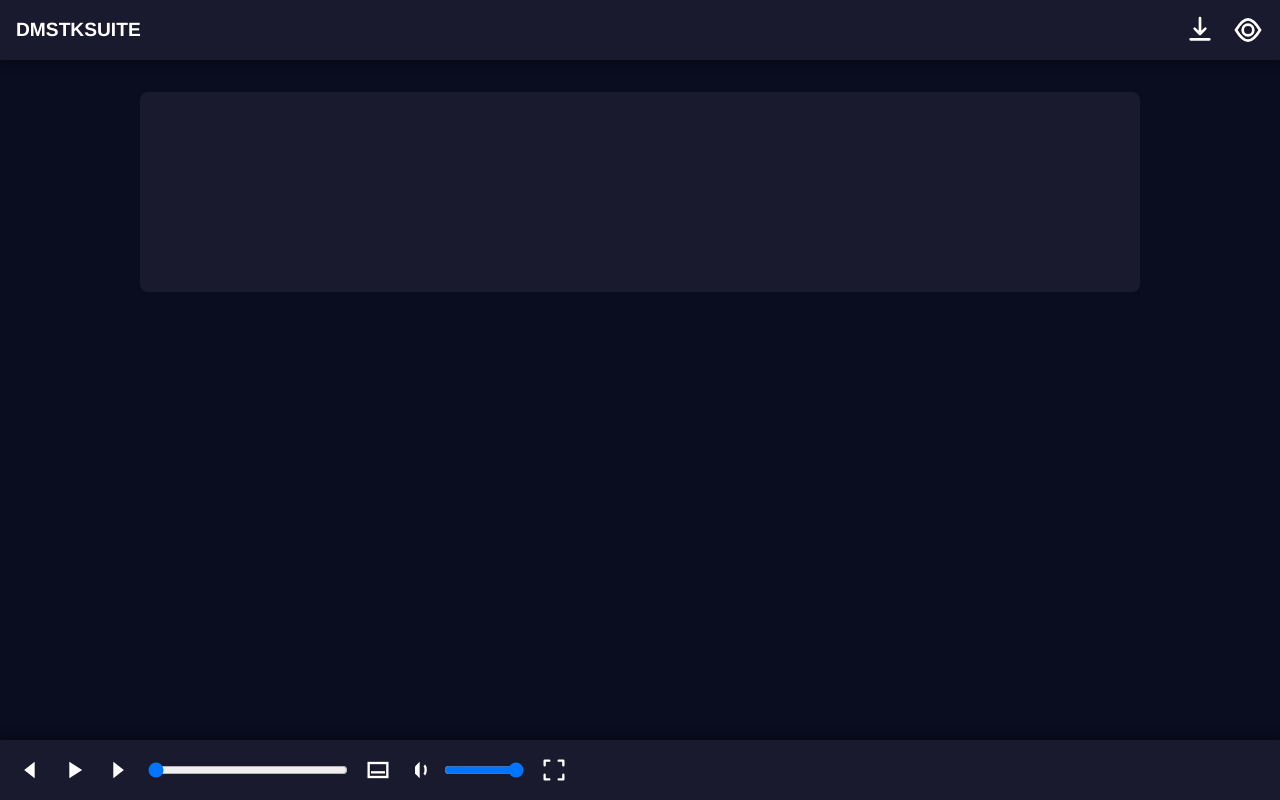
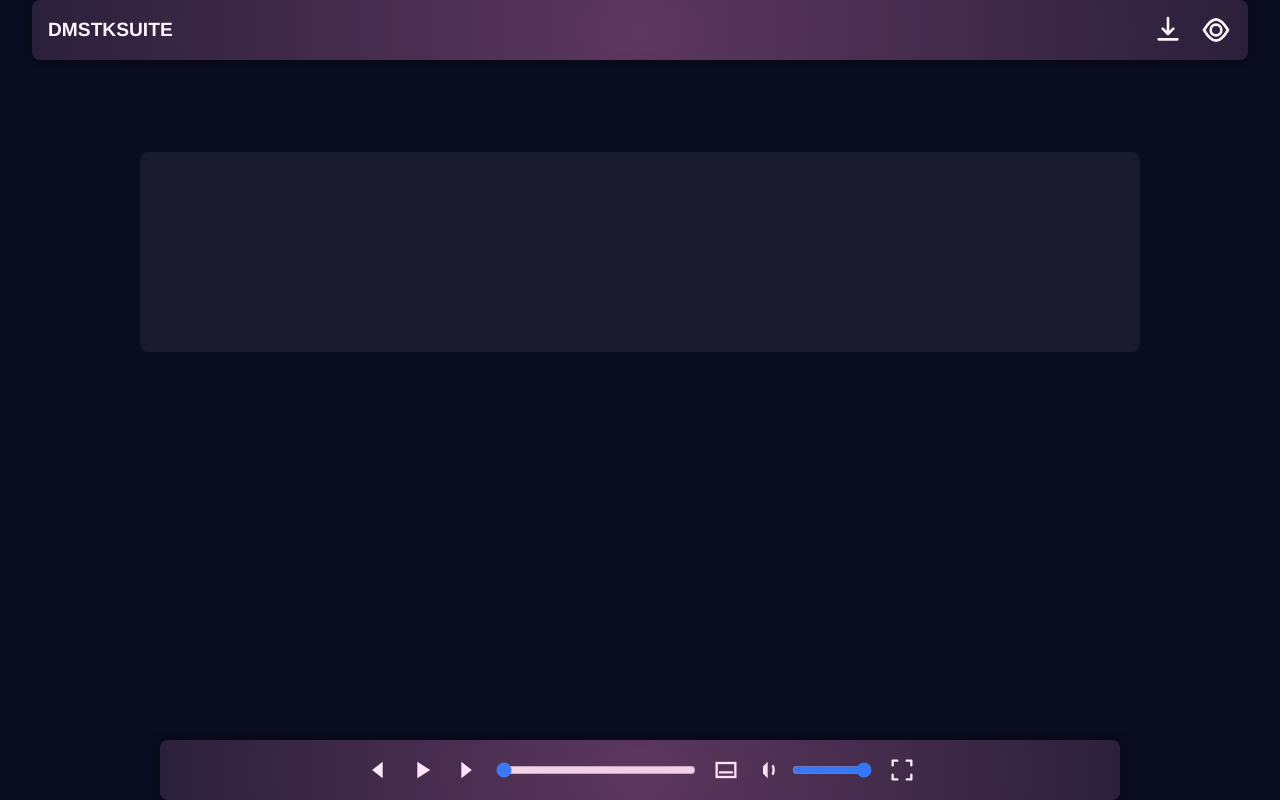
Before and after one commit to juantomoo/DomestkSuite, a website: page index.html in a window 1280 px wide. Drawn offline with Linux system fonts and the light colour scheme.

Commit message:
Mejoras de estilos en las barras superior e inferior

```diff
--- a/styles.css
+++ b/styles.css
@@ -105,22 +105,45 @@ body.playing #video-element {
 }
 
 /* ----------------------------------------------------------
-   BARRA SUPERIOR
+   BARRA SUPERIOR (Futurista)
 ----------------------------------------------------------- */
 header {
-  width: 100%;
+  position: fixed;
+  top: 0;
+  left: 50%;
+  transform: translateX(-50%);
+  width: 95%;
   height: 60px;
-  background: var(--control-bg);
+  background: rgba(26,26,47,0.85); /* 85% opacidad sobre rgb(26,26,47) que es equivalente a #1a1a2f */
   display: flex;
   align-items: center;
   justify-content: space-between;
   padding: 0 1rem;
-  position: fixed;
-  top: 0;
-  left: 0;
   z-index: 1000;
+  border-radius: var(--border-radius);
   box-shadow: 0 0 10px rgba(0,0,0,0.5);
   transition: opacity var(--transition-speed);
+  backdrop-filter: blur(5px); /* Efecto de cristal */
+  overflow: hidden;
+  /* Para posicionar el efecto de luz */
+  position: relative;
+}
+
+header::before {
+  content: "";
+  position: absolute;
+  top: 0;
+  left: -50%;
+  width: 200%;
+  height: 100%;
+  background: radial-gradient(circle at center, var(--accent-color) 0%, transparent 70%);
+  opacity: 0.3;
+  pointer-events: none;
+  transition: transform 0.5s ease;
+}
+
+header:hover::before {
+  transform: translateX(25%);
 }
 
 .app-name {
@@ -409,22 +432,43 @@ main {
 }
 
 /* ----------------------------------------------------------
-   BARRA INFERIOR (Controles de reproducción)
+   BARRA INFERIOR (Futurista)
 ----------------------------------------------------------- */
 footer {
-  width: 100%;
+  justify-content: center; /* Centrar contenido */
+  bottom: 0;
+  left: 50%;
+  transform: translateX(-50%);
+  width: 75%;
   height: 60px;
-  background: var(--control-bg);
+  background: rgba(26,26,47,0.85);
   display: flex;
   align-items: center;
-  justify-content: space-between;
-  position: fixed;
-  bottom: 0;
-  left: 0;
+  padding: 0 1rem;
   z-index: 1000;
-  padding: 0 1rem;
+  border-radius: var(--border-radius);
   box-shadow: 0 0 10px rgba(0,0,0,0.5);
   transition: opacity var(--transition-speed);
+  backdrop-filter: blur(5px);
+  overflow: hidden;
+  position: fixed;
+}
+
+footer::before {
+  content: "";
+  position: absolute;
+  top: 0;
+  left: -50%;
+  width: 200%;
+  height: 100%;
+  background: radial-gradient(circle at center, var(--accent-color) 0%, transparent 70%);
+  opacity: 0.3;
+  pointer-events: none;
+  transition: transform 0.5s ease;
+}
+
+footer:hover::before {
+  transform: translateX(25%);
 }
 
 .player-controls {
```
